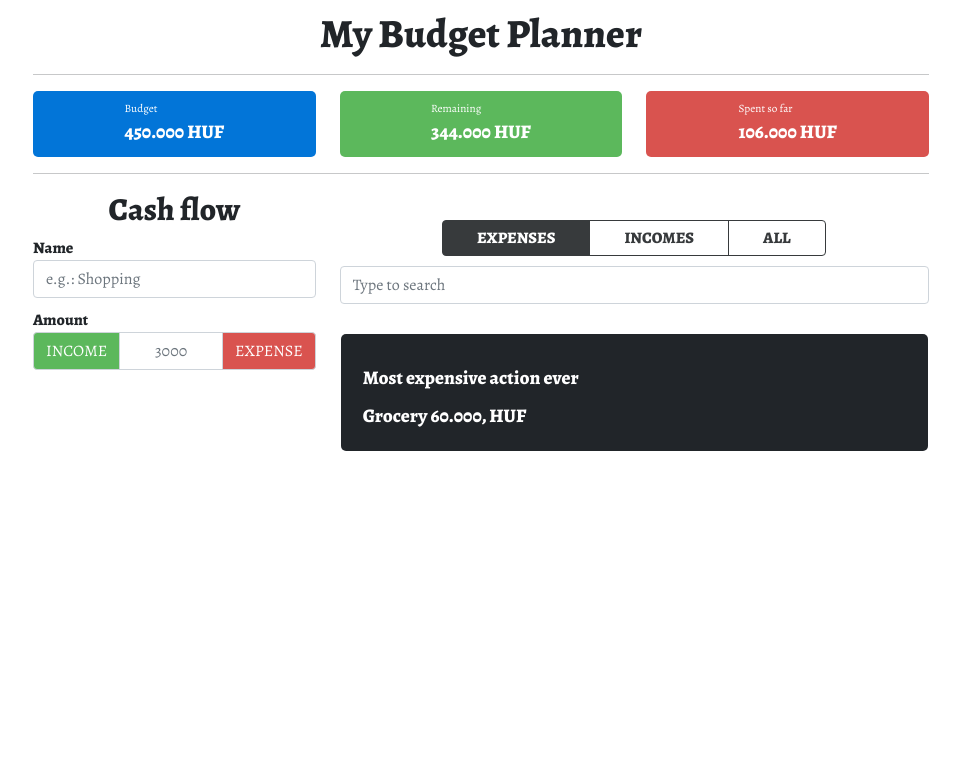
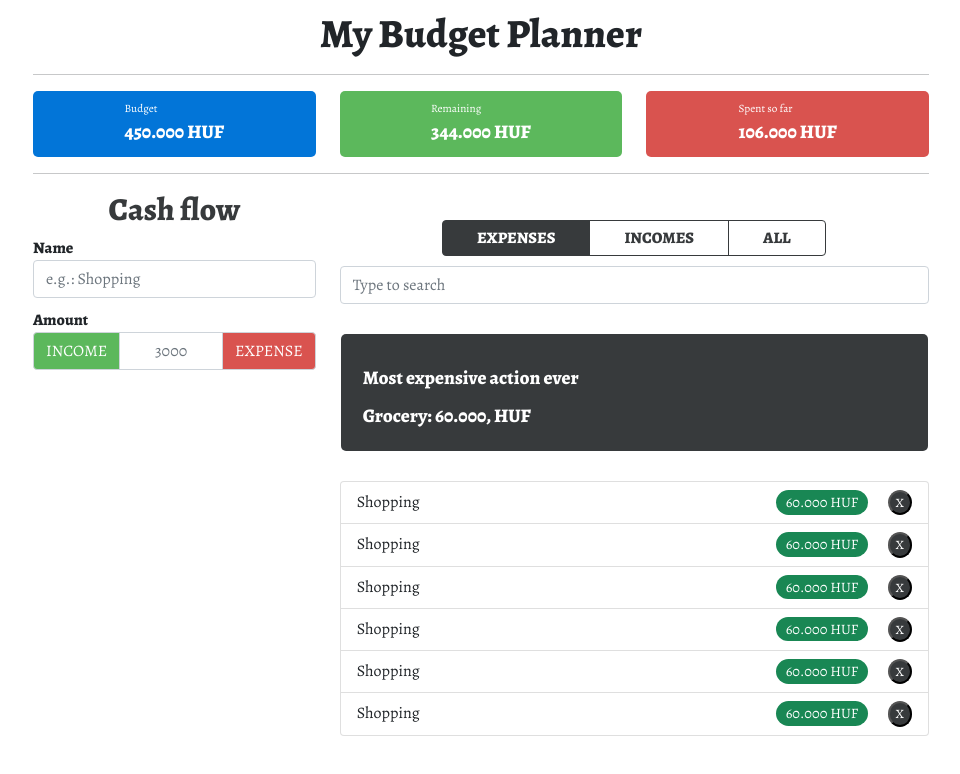
Before and after one commit to sumegizoltan73/expanse-tracker, a React (Create React App) app in the folder FrontEnd/expense-tracker/: page / in a window 1280 px wide. Shown: the top 774 px of the page, without its empty margins (159-1119 px from the left). Built offline with nearby package versions, Linux system fonts and the light colour scheme.

Commit message:
List details design

```diff
--- a/FrontEnd/expense-tracker/src/components/CashFlow/CashFlow.css
+++ b/FrontEnd/expense-tracker/src/components/CashFlow/CashFlow.css
@@ -1,5 +1,6 @@
 h2 {
     font-weight: bold;
+    color: #373A3C;
 }
 
 .cash-flow div label {
--- a/FrontEnd/expense-tracker/src/components/List/List.css
+++ b/FrontEnd/expense-tracker/src/components/List/List.css
@@ -17,12 +17,13 @@
 }
 
 .btn-check:hover+.btn-outline-dark {
-    background-color: #373A3C !important;
-    border-color: #373A3C !important;
+    background-color: #373A3C;
+    border-color: #373A3C;
 }
 
 .bg-dark {
     color: white;
+    background-color: #373A3C !important;
 }
 
 .tracker-list-card  {
@@ -39,6 +40,35 @@
 
 .most-expensive-card .item {
     text-align: right;
+}
+
+.tracker-list-details {
+    margin-top: 20px;
+    margin-bottom: 20px;
+}
+
+.list-group-item {
+    text-align: right;
+    cursor: default !important;
+}
+
+.list-group-item .inline {
+    display: inline-block;
+}
+
+.list-group-item .left {
+    float: left;
+}
+
+.list-group-item button {
+    margin-left: 20px;
+    border-radius: 50%;
+    font-size: 0.8em;
+}
+
+.list-group-item .badge {
+    font-size: 0.9em;
+    font-weight: normal;
 }
 
 @media only screen and (max-width: 1399px) {
--- a/FrontEnd/expense-tracker/src/components/List/List.js
+++ b/FrontEnd/expense-tracker/src/components/List/List.js
@@ -34,8 +34,8 @@ const List = (props) => {
                     </div>
                 </div>
                 <div className="col-12 col-xxl-6">
-                    <div class="input-group" >
-                        <input type="text" class="form-control" placeholder="Type to search" />
+                    <div className="input-group" >
+                        <input type="text" className="form-control" placeholder="Type to search" />
                     </div>
                 </div>
             </div>
@@ -44,7 +44,44 @@ const List = (props) => {
                 <div className="col-12">
                     <div className="row bg-dark tracker-list-card most-expensive-card">
                         <div className="col-12 col-xxl-6 label">Most expensive action ever</div>
-                        <div className="col-12 col-xxl-6 item">Grocery 60.000, HUF</div>
+                        <div className="col-12 col-xxl-6 item">Grocery: 60.000, HUF</div>
+                    </div>
+                </div>
+            </div>
+
+            <div className="row">
+                <div className="col-12">
+                    <div className="list-group tracker-list-details">
+                        <button type="button" className="list-group-item list-group-item-action">
+                            <span className="badge rounded-pill bg-success">60.000 HUF</span>
+                            <button className="bg-dark">X</button>
+                            <div className="inline left">Shopping</div>
+                        </button>
+                        <button type="button" className="list-group-item list-group-item-action">
+                            <span className="badge rounded-pill bg-success">60.000 HUF</span>
+                            <button className="bg-dark">X</button>
+                            <div className="inline left">Shopping</div>
+                        </button>
+                        <button type="button" className="list-group-item list-group-item-action">
+                            <span className="badge rounded-pill bg-success">60.000 HUF</span>
+                            <button className="bg-dark">X</button>
+                            <div className="inline left">Shopping</div>
+                        </button>
+                        <button type="button" className="list-group-item list-group-item-action">
+                            <span className="badge rounded-pill bg-success">60.000 HUF</span>
+                            <button className="bg-dark">X</button>
+                            <div className="inline left">Shopping</div>
+                        </button>
+                        <button type="button" className="list-group-item list-group-item-action">
+                            <span className="badge rounded-pill bg-success">60.000 HUF</span>
+                            <button className="bg-dark">X</button>
+                            <div className="inline left">Shopping</div>
+                        </button>
+                        <button type="button" className="list-group-item list-group-item-action">
+                            <span className="badge rounded-pill bg-success">60.000 HUF</span>
+                            <button className="bg-dark">X</button>
+                            <div className="inline left">Shopping</div>
+                        </button>
                     </div>
                 </div>
             </div>
```
